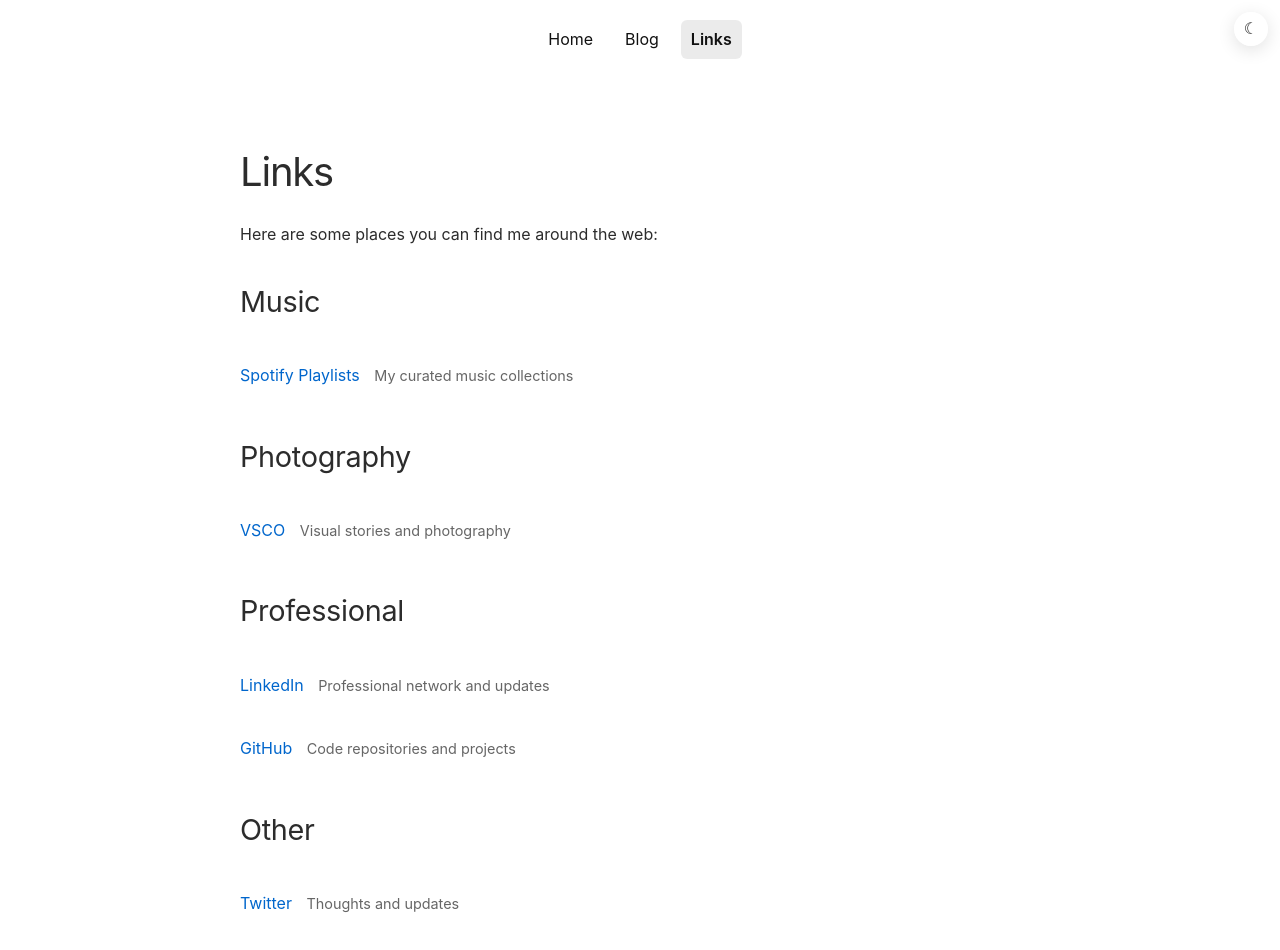
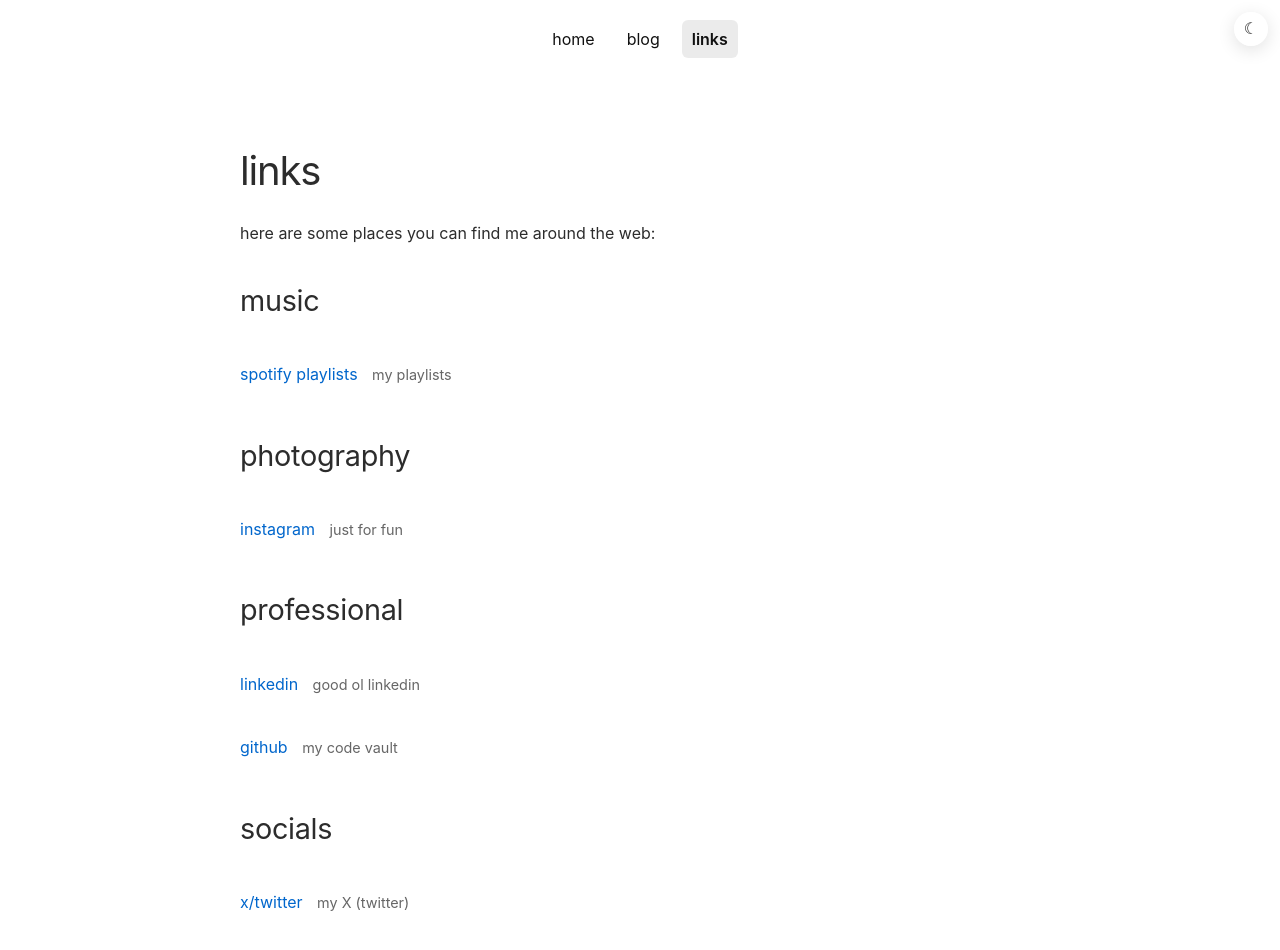
Before and after one commit to mossein/mossein.github.io, a plain HTML site: page links.html in a window 1280 px wide. Drawn offline with Linux system fonts and the light colour scheme.

Commit message:
fix copy

```diff
--- a/links.html
+++ b/links.html
@@ -73,43 +73,43 @@
     </noscript>
 
     <main class="content">
-        <h1>Links</h1>
+        <h1>links</h1>
 
-        <p>Here are some places you can find me around the web:</p>
+        <p>here are some places you can find me around the web:</p>
 
         <div class="link-section">
-            <h2>Music</h2>
+            <h2>music</h2>
             <div class="link-item">
-                <a href="spotify.html">Spotify Playlists</a>
-                <span class="link-description">My curated music collections</span>
+                <a href="spotify.html">spotify playlists</a>
+                <span class="link-description">my playlists</span>
             </div>
         </div>
 
         <div class="link-section">
-            <h2>Photography</h2>
+            <h2>photography</h2>
             <div class="link-item">
-                <a href="#" target="_blank" rel="noopener noreferrer">VSCO</a>
-                <span class="link-description">Visual stories and photography</span>
+                <a href="https://www.instagram.com/monotlysa/" target="_blank" rel="noopener noreferrer">instagram</a>
+                <span class="link-description">just for fun</span>
             </div>
         </div>
 
         <div class="link-section">
-            <h2>Professional</h2>
+            <h2>professional</h2>
             <div class="link-item">
-                <a href="https://www.linkedin.com/in/mojafarii/" target="_blank" rel="noopener noreferrer">LinkedIn</a>
-                <span class="link-description">Professional network and updates</span>
+                <a href="https://www.linkedin.com/in/mojafarii/" target="_blank" rel="noopener noreferrer">linkedin</a>
+                <span class="link-description">good ol linkedin</span>
             </div>
             <div class="link-item">
-                <a href="https://github.com/mossein" target="_blank" rel="noopener noreferrer">GitHub</a>
-                <span class="link-description">Code repositories and projects</span>
+                <a href="https://github.com/mossein" target="_blank" rel="noopener noreferrer">github</a>
+                <span class="link-description">my code vault</span>
             </div>
         </div>
 
         <div class="link-section">
-            <h2>Other</h2>
+            <h2>socials</h2>
             <div class="link-item">
-                <a href="https://x.com/mojafariii" target="_blank" rel="noopener noreferrer">Twitter</a>
-                <span class="link-description">Thoughts and updates</span>
+                <a href="https://x.com/mojafariii" target="_blank" rel="noopener noreferrer">x/twitter</a>
+                <span class="link-description">my X (twitter)</span>
             </div>
         </div>
     </main>
--- a/nav.js
+++ b/nav.js
@@ -23,9 +23,9 @@
   nav.className = "nav";
   nav.setAttribute("aria-label", "Primary");
   var links = [
-    { href: "index.html", label: "Home" },
-    { href: "blog.html", label: "Blog" },
-    { href: "links.html", label: "Links" },
+    { href: "index.html", label: "home" },
+    { href: "blog.html", label: "blog" },
+    { href: "links.html", label: "links" },
   ];
   var path = location.pathname.split("/").pop() || "index.html";
   for (var i = 0; i < links.length; i++) {
--- a/styles.css
+++ b/styles.css
@@ -104,18 +104,22 @@
     border-radius: 6px;
     transition: background-color 0.2s ease, color 0.2s ease;
     color: #111111;
+    border-bottom: 0;
+    -webkit-tap-highlight-color: transparent;
 }
 
 .nav a:hover {
     background-color: rgba(0, 0, 0, 0.06);
-    border-bottom: 1px solid transparent;
+    border-bottom: 0;
 }
 
 .nav a[aria-current="page"] {
     font-weight: 600;
     background-color: rgba(0, 0, 0, 0.08);
-    border-bottom: 1px solid transparent;
+    border-bottom: 0;
 }
+
+.nav a:focus { outline: none; }
 
 .theme-toggle {
     position: fixed;
@@ -169,8 +173,8 @@
     border-bottom-color: #66b2ff;
 }
 
-.dark .nav a { color: #ffffff; }
-.dark .nav a:hover { background-color: rgba(255, 255, 255, 0.12); }
+.dark .nav a { color: #ffffff; border-bottom: 0; }
+.dark .nav a:hover { background-color: rgba(255, 255, 255, 0.12); border-bottom-color: transparent; }
 
 .dark .nav a[aria-current="page"] { background-color: rgba(255, 255, 255, 0.18); }
 
```
Also changed, not shown: blog-post-1.html (+1 -1 lines), blog.html (+1 -2 lines), index.html (+2 -2 lines).
